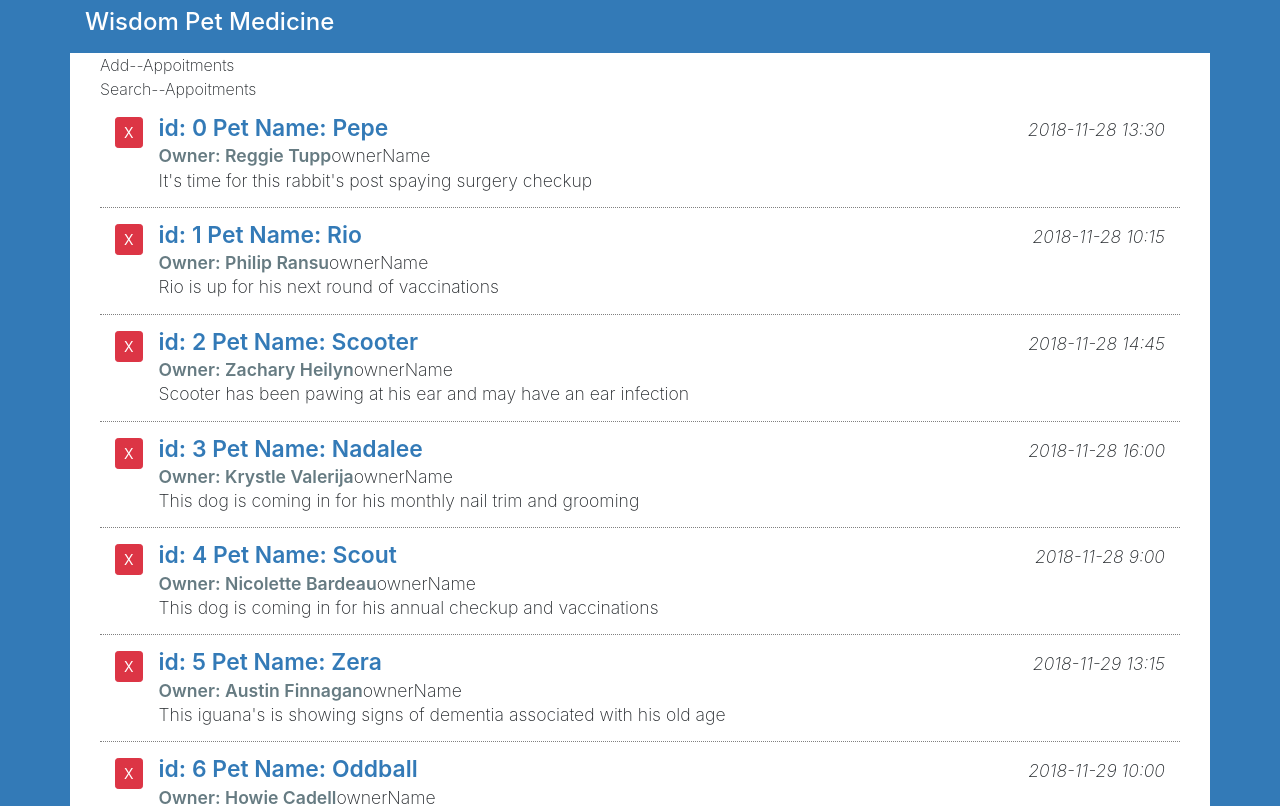
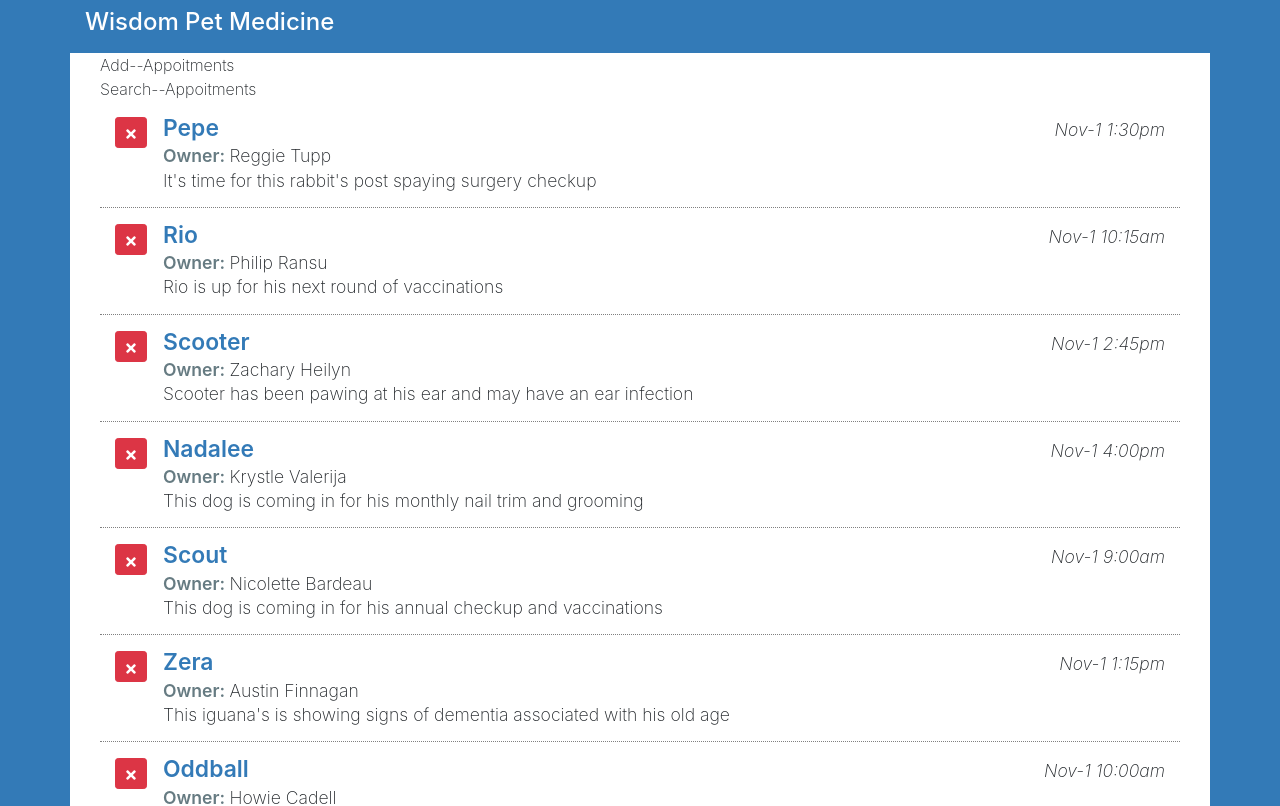
Before and after one commit to Demetrio09/Pet-Appointment-App, a React (Create React App) app: page / in a window 1280 px wide. Shown: the top 806 px of the page. Built offline with nearby package versions, Linux system fonts and the light colour scheme.

Commit message:
using third-party components

```diff
--- a/src/components/ListAppointments.js
+++ b/src/components/ListAppointments.js
@@ -1,4 +1,6 @@
 import React, { Component } from "react";
+import { FaTimes } from "react-icons/fa";
+import Moment from "react-moment";
 
 class ListAppointments extends Component {
   render() {
@@ -7,20 +9,26 @@ class ListAppointments extends Component {
         {this.props.appointments.map((item) => (
           <div className="pet-item col media py-3" key={item.aptId}>
             <div className="mr-3">
-              <button className="pet-delete btn btn-sm btn-danger">X</button>
+              <button className="pet-delete btn btn-sm btn-danger">
+                <FaTimes />
+              </button>
             </div>
 
             <div className="pet-info media-body">
               <div className="pet-head d-flex">
-                <span className="pet-name">
-                  id: {item.aptId} Pet Name: {item.petName}
+                <span className="pet-name">{item.petName}</span>
+                <span className="apt-date ml-auto">
+                  <Moment
+                    date={item.aptDate}
+                    parse="YYY-MM-dd hh:mm"
+                    format="MMM-D h:mma"
+                  />
                 </span>
-                <span className="apt-date ml-auto">{item.aptDate}</span>
               </div>
 
               <div className="owner-name">
-                <span className="label-item">Owner: {item.ownerName}</span>
-                <span>ownerName</span>
+                <span className="label-item">Owner: </span>
+                <span>{item.ownerName}</span>
               </div>
               <div className="apt-notes">{item.aptNotes}</div>
             </div>
```
